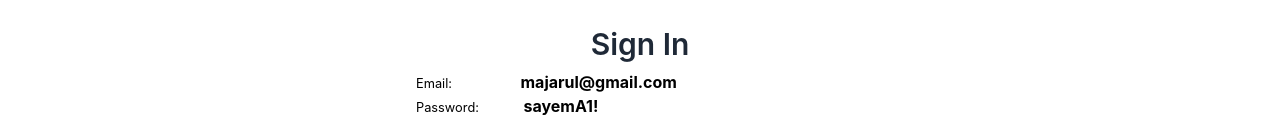
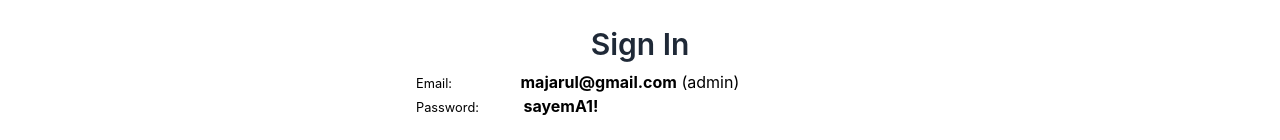
Before and after one commit to Sayem92/InfyU-Labs-store-form-data, a React (Create React App) app: page /login in a window 1280 px wide. Shown: the part 255-395 px from the top of the page. Built offline with nearby package versions, Linux system fonts and the light colour scheme; no server answers.

Commit message:
add admin

```diff
--- a/src/components/Pages/Form/Login.js
+++ b/src/components/Pages/Form/Login.js
@@ -73,7 +73,7 @@ const Login = () => {
                 <form onSubmit={handleSubmit(handleLogin)}
                     className="w-full max-w-md">
                     <h1 className="text-3xl mb-2 text-center font-semibold text-gray-800 capitalize  dark:text-white">sign In</h1>
-                    <p><small>Email:</small> <strong className='ml-2 md:ml-16'> majarul@gmail.com</strong></p>
+                    <p><small>Email:</small> <strong className='ml-2 md:ml-16'> majarul@gmail.com</strong> (admin)</p>
                     <p><small>Password:</small> <strong className='ml-10'> sayemA1!</strong></p>
 
                     <div className="relative flex items-center mt-6">
```
